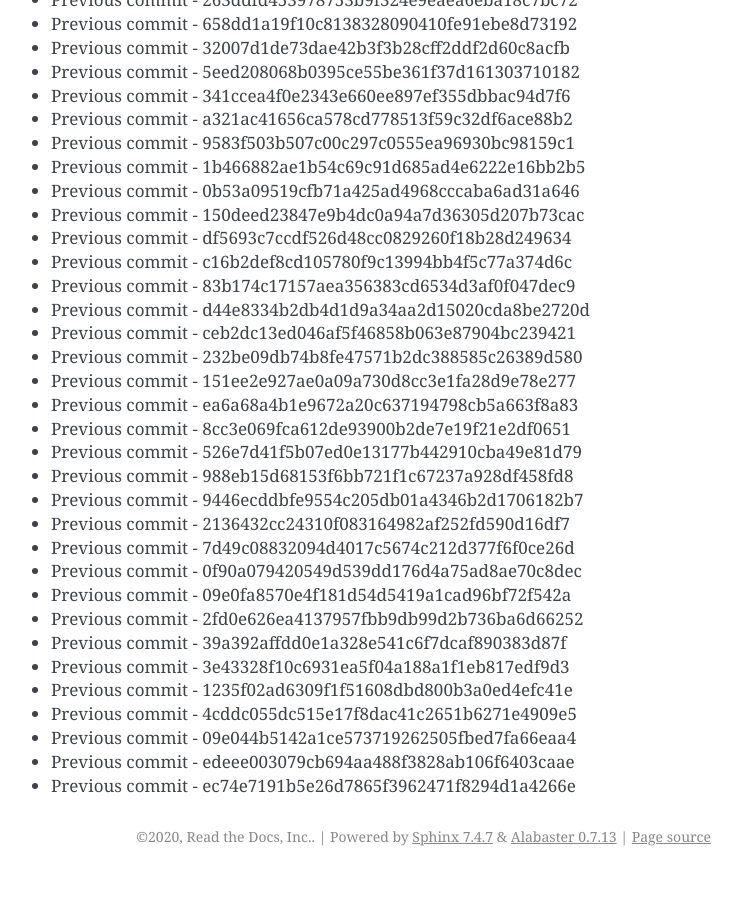
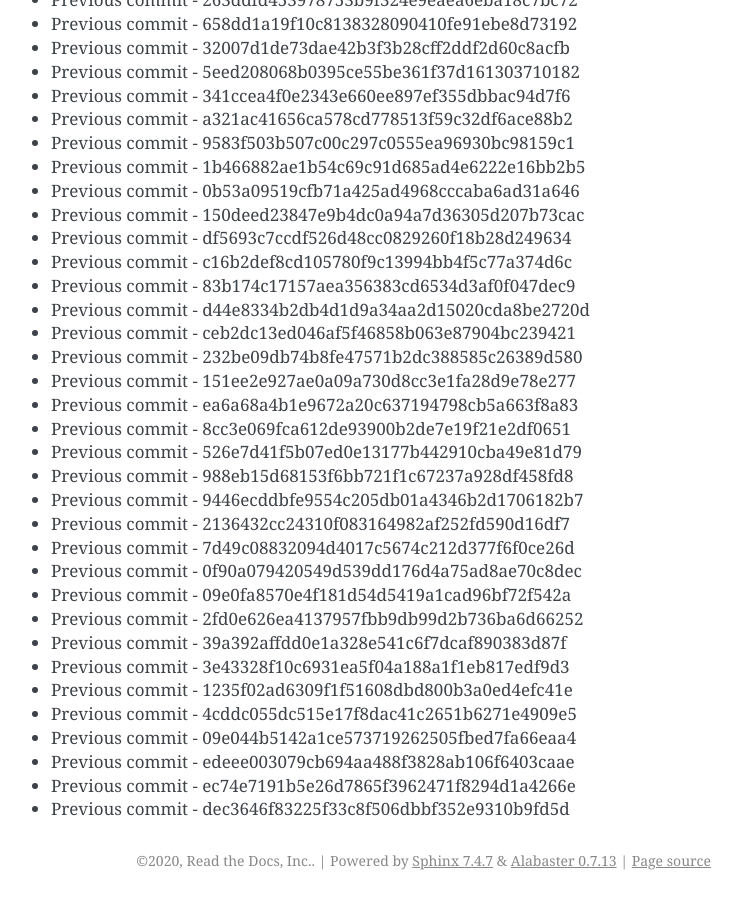
Before and after one commit to readthedocs/rtd-git-stresstest, a Sphinx documentation site: the page built from docs/updates.rst, in a window 1280 px wide and 900 px high, scrolled down 23524 px. Shown: the whole window, without its empty margins (399-1141 px from the left). Built offline with Sphinx 7.4.7, drawn with Linux system fonts in a browser that asks for light colours; before the commit the page ends 24400 px from its top, so only the background shows below that.

Commit message:
Generating commit from previous: dec3646f83225f33c8f506dbbf352e9310b9fd5d

```diff
--- a/docs/updates.rst
+++ b/docs/updates.rst
@@ -1020,3 +1020,4 @@ It can be tested for any performance characteristics.
 * Previous commit - 09e044b5142a1ce573719262505fbed7fa66eaa4
 * Previous commit - edeee003079cb694aa488f3828ab106f6403caae
 * Previous commit - ec74e7191b5e26d7865f3962471f8294d1a4266e
+* Previous commit - dec3646f83225f33c8f506dbbf352e9310b9fd5d
```
